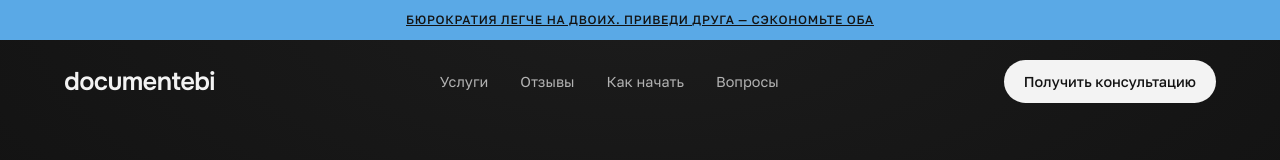
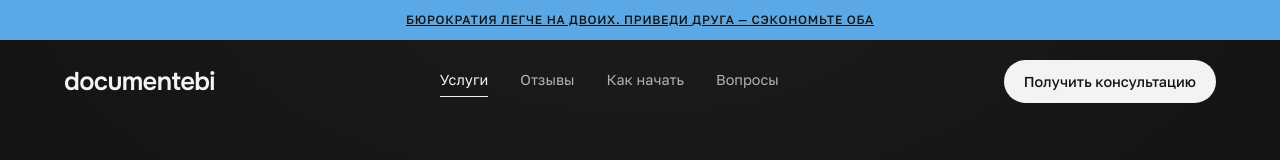
Before and after one commit to scarandriy/documented, a Next.js app: page / in a window 1280 px wide. Shown: the top 160 px of the page. Built offline with nearby package versions, Linux system fonts and the light colour scheme.

Commit message:
header: scroll-spy nav highlight, cta links point to telegram

```diff
--- a/components/site/header.tsx
+++ b/components/site/header.tsx
@@ -1,6 +1,7 @@
 "use client";
 
 import { useEffect, useState } from "react";
+import { motion } from "framer-motion";
 import { nav, site, hero } from "@/lib/content";
 
 /**
@@ -12,6 +13,7 @@ import { nav, site, hero } from "@/lib/content";
 export function Header() {
   const [atTop, setAtTop] = useState(true);
   const [lifted, setLifted] = useState(false);
+  const [activeHref, setActiveHref] = useState<string | null>(null);
 
   useEffect(() => {
     const onScroll = () => {
@@ -21,6 +23,32 @@ export function Header() {
     onScroll();
     window.addEventListener("scroll", onScroll, { passive: true });
     return () => window.removeEventListener("scroll", onScroll);
+  }, []);
+
+  /**
+   * Подсветка текущего пункта меню: следим, какая секция сейчас в
+   * «активной полосе» посередине экрана — так же честно, как считает
+   * взгляд человека, а не по формальному пересечению верхней кромки.
+   */
+  useEffect(() => {
+    const sections = nav
+      .map((item) => document.querySelector(item.href))
+      .filter((el): el is Element => el !== null);
+    if (sections.length === 0) return;
+
+    const observer = new IntersectionObserver(
+      (entries) => {
+        entries.forEach((entry) => {
+          if (entry.isIntersecting) {
+            setActiveHref(`#${entry.target.id}`);
+          }
+        });
+      },
+      { rootMargin: "-20% 0px -70% 0px" }
+    );
+
+    sections.forEach((section) => observer.observe(section));
+    return () => observer.disconnect();
   }, []);
 
   return (
@@ -41,6 +69,8 @@ export function Header() {
           <div className="bg-sky pt-[env(safe-area-inset-top)]">
             <a
               href={hero.cta.href}
+              target="_blank"
+              rel="noopener noreferrer"
               className="flex items-center justify-center px-gutter py-3.5 text-center md:py-3.5"
             >
               <span className="text-[0.75rem] font-medium uppercase leading-snug tracking-[0.06em] text-ink underline decoration-from-font underline-offset-[0.12em] md:max-w-prose md:leading-none">
@@ -72,24 +102,43 @@ export function Header() {
 
         {/* На мобильном пункты меню скрыты: единственное действие — CTA */}
         <nav className="hidden md:flex items-center gap-8">
-          {nav.map((item) => (
+          {nav.map((item) => {
+            const active = activeHref === item.href;
+            return (
               <a
                 key={item.href}
                 href={item.href}
                 className={[
-                "text-[0.9rem] transition-colors duration-300",
+                  "relative pb-1 text-[0.9rem] transition-colors duration-300",
                   lifted
-                  ? "text-ink-60 hover:text-ink"
+                    ? active
+                      ? "text-ink"
+                      : "text-ink-60 hover:text-ink"
+                    : active
+                      ? "text-paper"
                       : "text-paper/70 hover:text-paper",
                 ].join(" ")}
               >
                 {item.label}
+                {active && (
+                  <motion.span
+                    layoutId="header-nav-active"
+                    aria-hidden
+                    className={`absolute inset-x-0 -bottom-0.5 h-px ${
+                      lifted ? "bg-ink" : "bg-paper"
+                    }`}
+                    transition={{ duration: 0.4, ease: [0.22, 1, 0.36, 1] }}
+                  />
+                )}
               </a>
-          ))}
+            );
+          })}
         </nav>
 
         <a
           href={hero.cta.href}
+          target="_blank"
+          rel="noopener noreferrer"
           className={[
             "inline-flex min-h-11 shrink-0 items-center rounded-full px-4 py-2 text-[0.85rem] font-medium transition-colors duration-500 md:min-h-0 md:px-5 md:py-2.5 md:text-[0.9rem]",
             lifted
```
Lines whose indentation alone changed are shown as unchanged.
